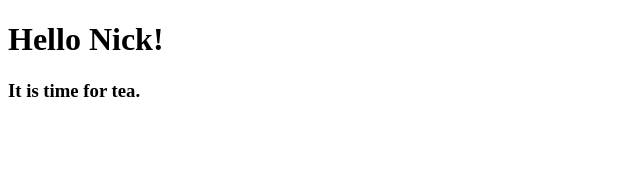
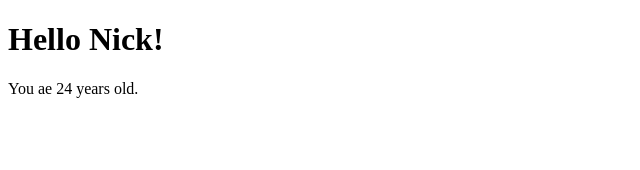
Before and after one commit to AlexWade555/General-Assembly, a React (Create React App) app in the folder 01-hello-world/: page / in a window 1280 px wide. Shown: the top 170 px of the page, without its empty margins (0-640 px from the left). Built offline with nearby package versions, Linux system fonts and the light colour scheme.

Commit message:
added name and used it

```diff
--- a/01-hello-world/src/App.js
+++ b/01-hello-world/src/App.js
@@ -11,7 +11,7 @@
     return (
       <div>
         <h1>Hello {this.props.name}!</h1>
-        <h3>It is time for tea.</h3>
+        <p>You ae {this.props.age} years old.</p>
       </div>
     )
   }
--- a/01-hello-world/src/index.js
+++ b/01-hello-world/src/index.js
@@ -3,6 +3,6 @@
 import Hello from './App.js';
 
 ReactDOM.render(
-  <Hello name={"Nick"}/>,
+  <Hello name={"Nick"} age={24} />,
   document.getElementById('root')
 )
```
